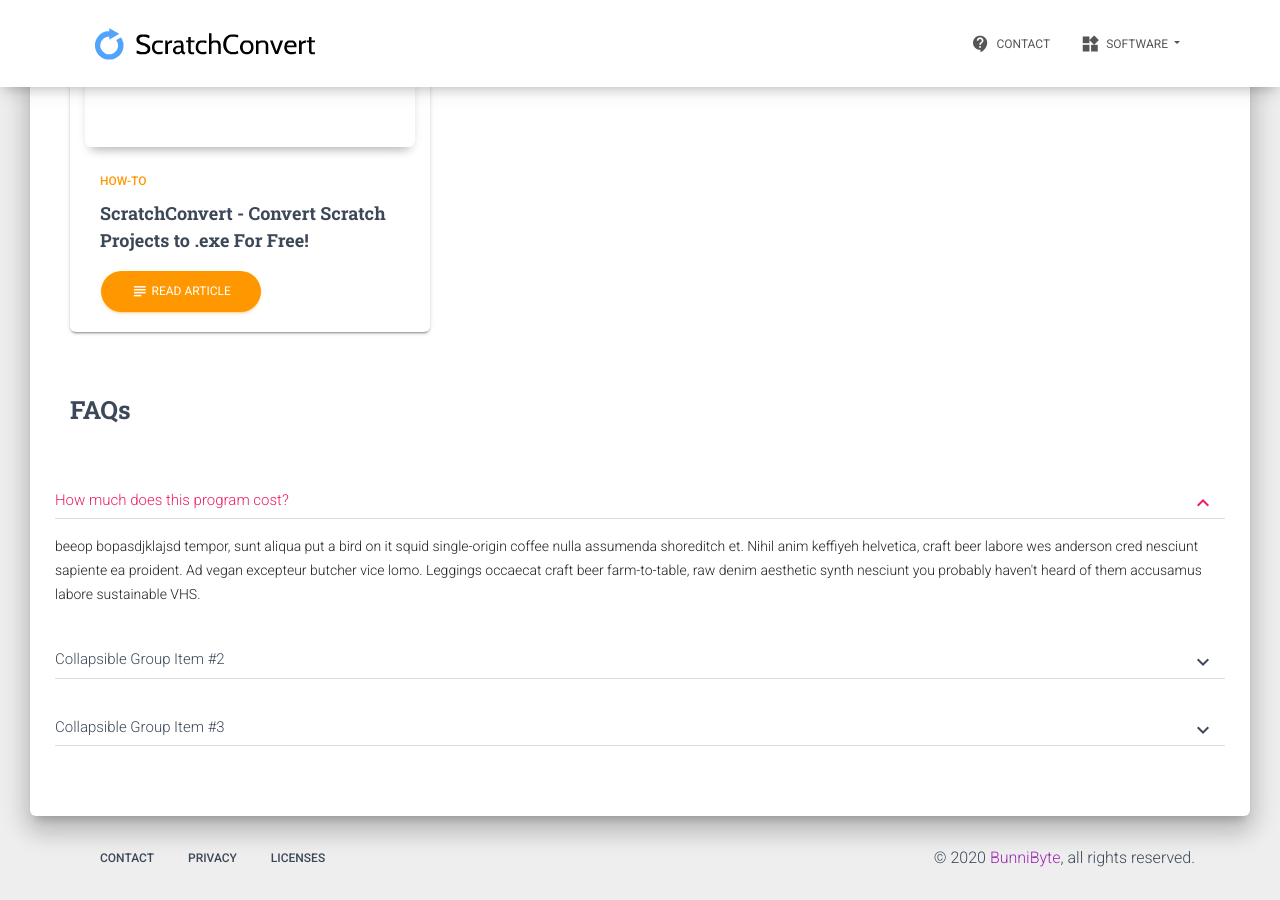
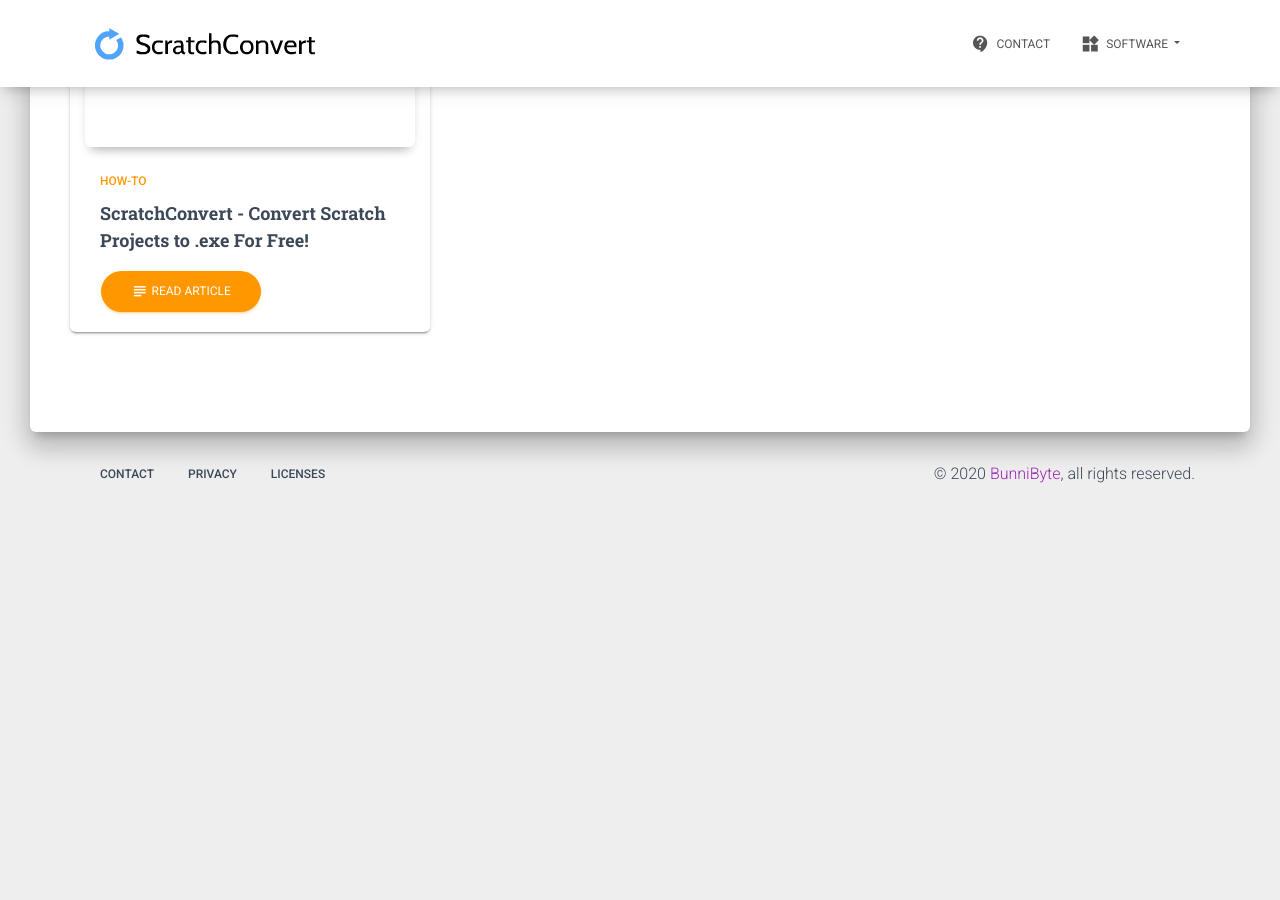
Before and after one commit to BunniByte/scratchconvert.com, a Jekyll site: the page built from index.md, in a window 1280 px wide and 900 px high, scrolled down 1607 px. Built offline with Jekyll 4.4.1, drawn with Linux system fonts in a browser that asks for light colours; after the commit the page ends 2123 px from its top, so only the background shows below that.

Commit message:
Removed FAQs

```diff
--- a/index.md
+++ b/index.md
@@ -79,91 +79,31 @@
 
                 <div class="row">
                     {% for post in site.posts %}
-                    <div class="col-md-4">
-                        <div class="card card-blog">
-                            <div class="card-header card-header-image">
-                                <a href="https://scratchconvert.com{{ post.permalink }}">
-                                    <img src="{{ post.thumbnail | default: site.thumbnail }}" alt="{{ post.title }}" />
-                                </a>
-                                <div class="colored-shadow" style="background-image: url('{{ post.thumbnail | default: site.thumbnail }}'); opacity: 1;"></div>
+                        {% if post.isFeatured != true %}
+                            <div class="col-md-4">
+                                <div class="card card-blog">
+                                    <div class="card-header card-header-image">
+                                        <a href="https://scratchconvert.com{{ post.permalink }}">
+                                            <img src="{{ post.thumbnail | default: site.thumbnail }}" alt="{{ post.title }}" />
+                                        </a>
+                                        <div class="colored-shadow" style="background-image: url('{{ post.thumbnail | default: site.thumbnail }}'); opacity: 1;"></div>
+                                    </div>
+                                    <div class="card-body">
+                                        <h6 class="card-category text-warning">{{ post.category }}</h6>
+
+                                        <h4 class="card-title">
+                                            <a href="https://scratchconvert.com{{ post.permalink }}">{{ post.title }}</a>
+                                        </h4>
+
+                                        <a href="https://scratchconvert.com{{ post.permalink }}" class="btn btn-warning btn-round"> <i class="material-icons">subject</i> Read Article <div class="ripple-container"></div></a>
+                                    </div>
+                                </div>
                             </div>
-                            <div class="card-body">
-                                <h6 class="card-category text-warning">{{ post.category }}</h6>
-
-                                <h4 class="card-title">
-                                    <a href="https://scratchconvert.com{{ post.permalink }}">{{ post.title }}</a>
-                                </h4>
-
-                                <a href="https://scratchconvert.com{{ post.permalink }}" class="btn btn-warning btn-round"> <i class="material-icons">subject</i> Read Article <div class="ripple-container"></div></a>
-                            </div>
-                        </div>
-                    </div>
+                        {% endif %}
                     {% endfor %}
                 </div>
             </div>
             <!-- All articles end -->
-
-            <!-- FAQs start -->
-            <div class="row">
-                <h3 class="title">FAQs</h3>
-
-                <div class="row">
-                    <div id="accordion" role="tablist">
-                        <div class="card card-collapse">
-                            <div class="card-header" role="tab" id="headingOne">
-                                <h5 class="mb-0">
-                                    <a data-toggle="collapse" href="#collapseOne" aria-expanded="true" aria-controls="collapseOne">
-                                        How much does this program cost?
-                                        <i class="material-icons">keyboard_arrow_down</i>
-                                    </a>
-                                </h5>
-                            </div>
-                            <div id="collapseOne" class="collapse show" role="tabpanel" aria-labelledby="headingOne" data-parent="#accordion">
-                                <div class="card-body">
-                                    beeop bopasdjklajsd
-                                    tempor, sunt aliqua put a bird on it squid single-origin coffee nulla assumenda shoreditch et. Nihil anim keffiyeh helvetica, craft beer labore wes anderson cred nesciunt sapiente ea proident. Ad vegan excepteur butcher vice
-                                    lomo. Leggings occaecat craft beer farm-to-table, raw denim aesthetic synth nesciunt you probably haven't heard of them accusamus labore sustainable VHS.
-                                </div>
-                            </div>
-                        </div>
-                        <div class="card card-collapse">
-                            <div class="card-header" role="tab" id="headingTwo">
-                                <h5 class="mb-0">
-                                    <a class="collapsed" data-toggle="collapse" href="#collapseTwo" aria-expanded="false" aria-controls="collapseTwo">
-                                        Collapsible Group Item #2
-                                        <i class="material-icons">keyboard_arrow_down</i>
-                                    </a>
-                                </h5>
-                            </div>
-                            <div id="collapseTwo" class="collapse" role="tabpanel" aria-labelledby="headingTwo" data-parent="#accordion">
-                                <div class="card-body">
-                                    Anim pariatur cliche reprehenderit, enim eiusmod high life accusamus terry richardson ad squid. 3 wolf moon officia aute, non cupidatat skateboard dolor brunch. Food truck quinoa nesciunt laborum eiusmod. Brunch 3 wolf moon
-                                    tempor, sunt aliqua put a bird on it squid single-origin coffee nulla assumenda shoreditch et. Nihil anim keffiyeh helvetica, craft beer labore wes anderson cred nesciunt sapiente ea proident. Ad vegan excepteur butcher vice
-                                    lomo. Leggings occaecat craft beer farm-to-table, raw denim aesthetic synth nesciunt you probably haven't heard of them accusamus labore sustainable VHS.
-                                </div>
-                            </div>
-                        </div>
-                        <div class="card card-collapse">
-                            <div class="card-header" role="tab" id="headingThree">
-                                <h5 class="mb-0">
-                                    <a class="collapsed" data-toggle="collapse" href="#collapseThree" aria-expanded="false" aria-controls="collapseThree">
-                                        Collapsible Group Item #3
-                                        <i class="material-icons">keyboard_arrow_down</i>
-                                    </a>
-                                </h5>
-                            </div>
-                            <div id="collapseThree" class="collapse" role="tabpanel" aria-labelledby="headingThree" data-parent="#accordion">
-                                <div class="card-body">
-                                    Anim pariatur cliche reprehenderit, enim eiusmod high life accusamus terry richardson ad squid. 3 wolf moon officia aute, non cupidatat skateboard dolor brunch. Food truck quinoa nesciunt laborum eiusmod. Brunch 3 wolf moon
-                                    tempor, sunt aliqua put a bird on it squid single-origin coffee nulla assumenda shoreditch et. Nihil anim keffiyeh helvetica, craft beer labore wes anderson cred nesciunt sapiente ea proident. Ad vegan excepteur butcher vice
-                                    lomo. Leggings occaecat craft beer farm-to-table, raw denim aesthetic synth nesciunt you probably haven't heard of them accusamus labore sustainable VHS.
-                                </div>
-                            </div>
-                        </div>
-                    </div>
-                </div>
-            </div>
-            <!-- FAQs end -->
         </div>
     </div>
 </div>
```
